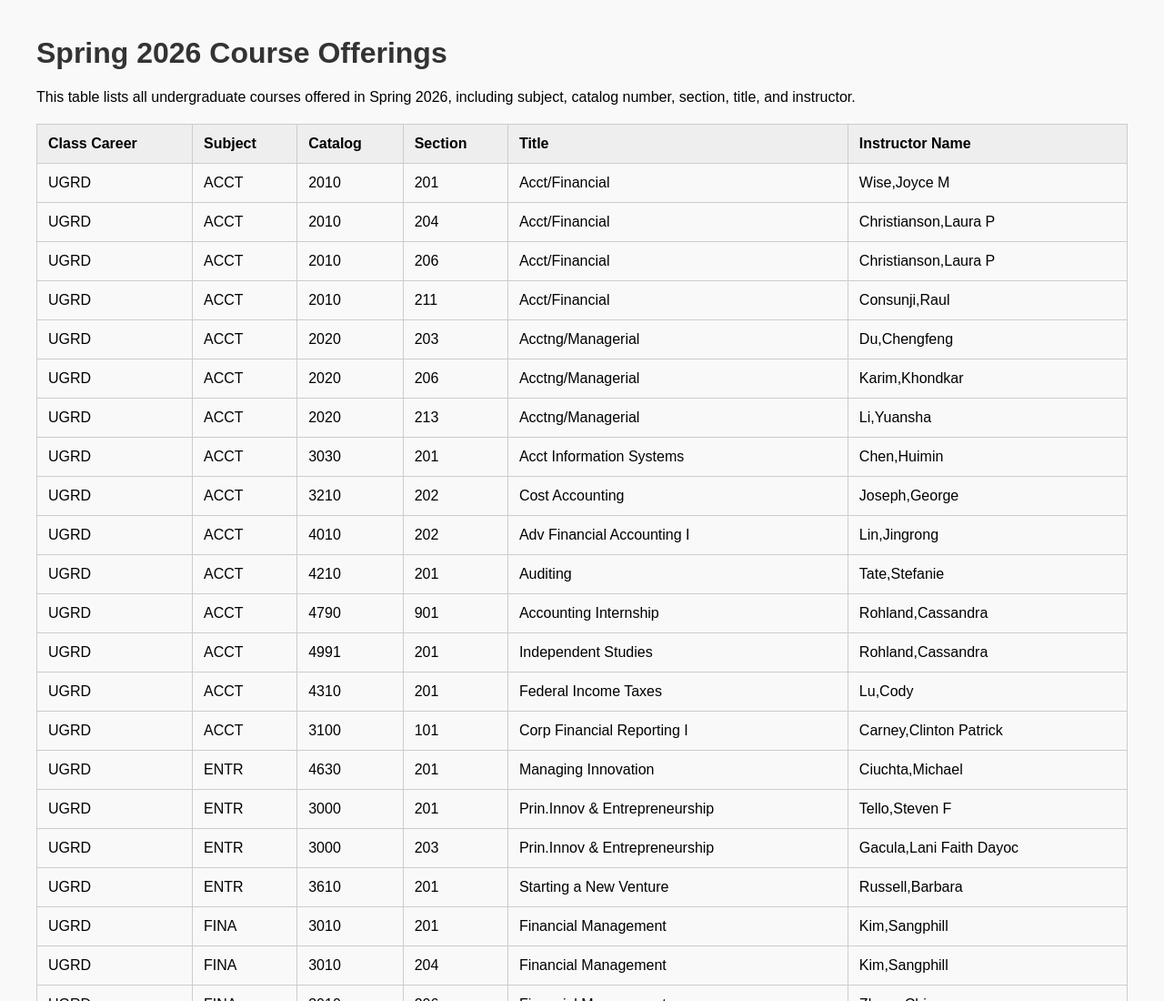
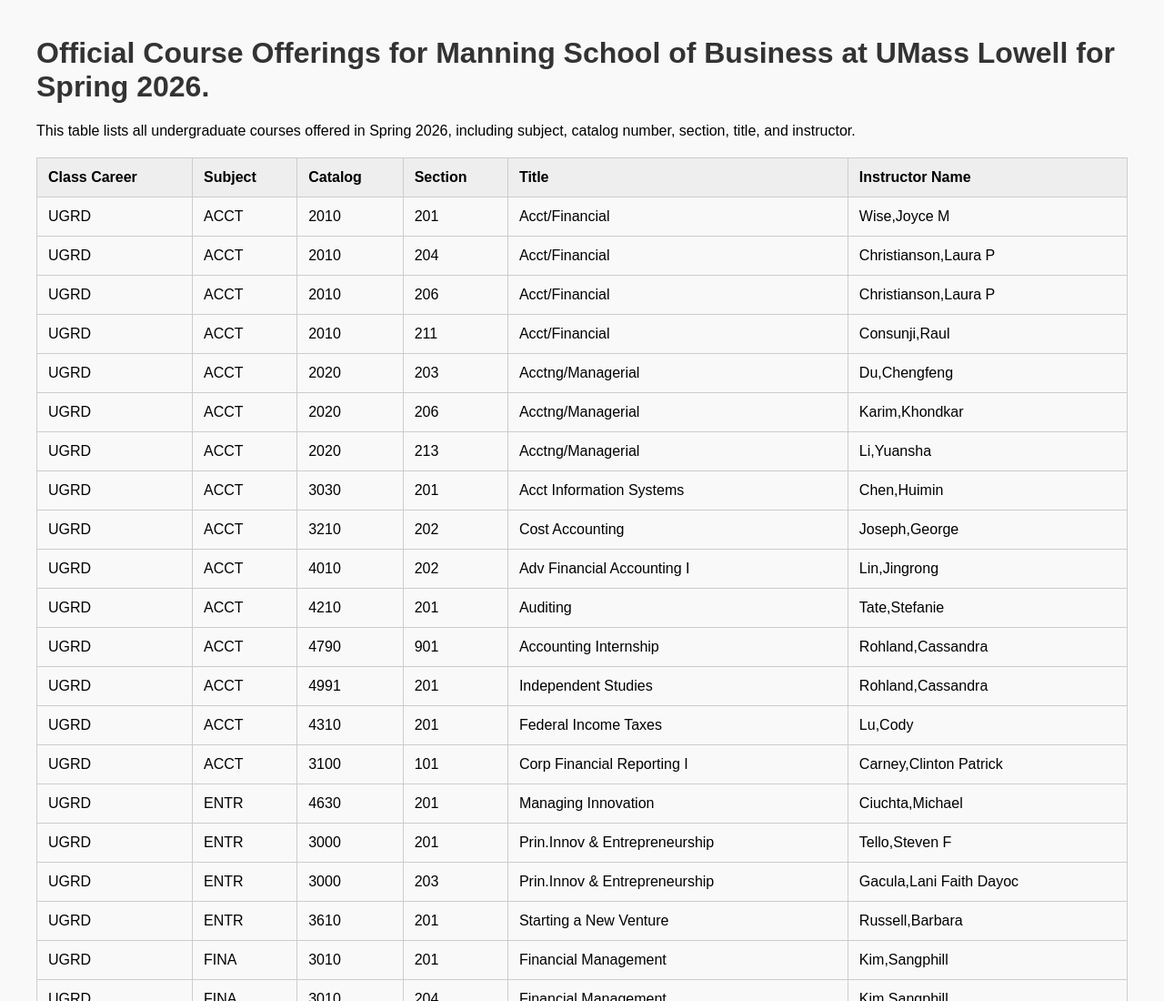
Before and after one commit to chinmayeebidaye/Spring2026Courses, a plain HTML site: page index.html in a window 1280 px wide. Shown: the top 1100 px of the page at 91% size. Drawn offline with Linux system fonts and the light colour scheme.

Commit message:
Update index.html

```diff
--- a/index.html
+++ b/index.html
@@ -28,7 +28,7 @@
   </style>
 </head>
 <body>
-  <h1>Spring 2026 Course Offerings</h1>
+  <h1>Official Course Offerings for Manning School of Business at UMass Lowell for Spring 2026.</h1>
   <p>This table lists all undergraduate courses offered in Spring 2026, including subject, catalog number, section, title, and instructor.</p>
   <table>
     <thead>
```
